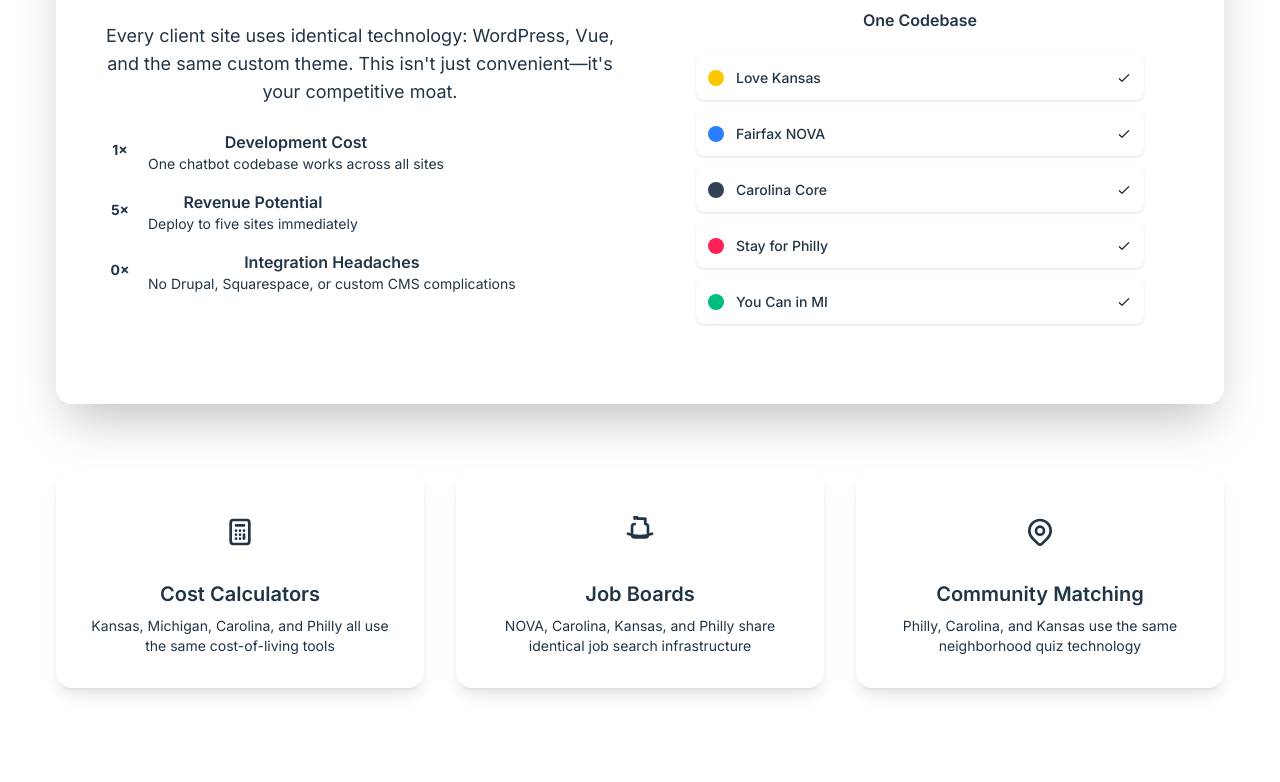
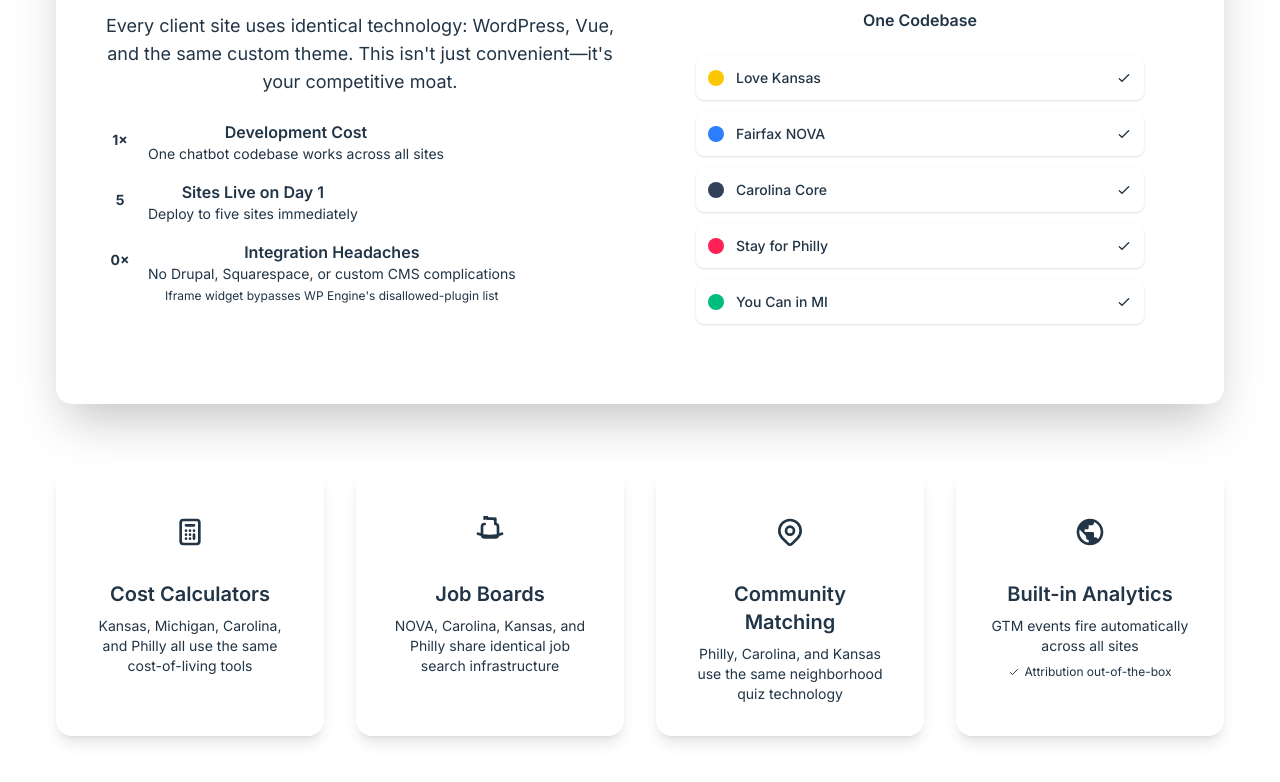
Before and after one commit to pawelsloboda5/pitch-boilerplate-ai-chatbot, a React (Vite) app in the folder ai-chat-bot-pitch/: page / in a window 1280 px wide. Shown: the part 1972-2754 px from the top of the page. Built offline with nearby package versions, Linux system fonts and the light colour scheme.

Commit message:
Updated synergy section

```diff
--- a/ai-chat-bot-pitch/src/App.jsx
+++ b/ai-chat-bot-pitch/src/App.jsx
@@ -418,10 +418,10 @@
                 </div>
                 <div className="flex items-start gap-3">
                   <div className="w-8 h-8 bg-success-100 rounded-full flex items-center justify-center flex-shrink-0 mt-1">
-                    <span className="text-success-600 font-bold text-sm">5×</span>
+                    <span className="text-success-600 font-bold text-sm">5</span>
                   </div>
                   <div>
-                    <p className="font-semibold text-dark-800">Revenue Potential</p>
+                    <p className="font-semibold text-dark-800">Sites Live on Day 1</p>
                     <p className="text-dark-600 text-sm">Deploy to five sites immediately</p>
                   </div>
                 </div>
@@ -432,6 +432,7 @@
                   <div>
                     <p className="font-semibold text-dark-800">Integration Headaches</p>
                     <p className="text-dark-600 text-sm">No Drupal, Squarespace, or custom CMS complications</p>
+                    <p className="text-dark-500 text-xs mt-1 italic">Iframe widget bypasses WP Engine's disallowed-plugin list</p>
                   </div>
                 </div>
               </div>
@@ -474,7 +475,7 @@
         </div>
 
         {/* Shared Features Grid */}
-        <div className="grid grid-cols-1 md:grid-cols-3 gap-8 mb-16">
+        <div className="grid grid-cols-1 md:grid-cols-2 lg:grid-cols-4 gap-8 mb-16">
           <div className="bg-white rounded-2xl p-8 shadow-lg text-center">
             <div className="w-16 h-16 bg-accent-100 rounded-2xl flex items-center justify-center mx-auto mb-4">
               <svg className="w-8 h-8 text-accent-600" fill="none" stroke="currentColor" viewBox="0 0 24 24">
@@ -504,6 +505,25 @@
             </div>
             <h3 className="font-semibold text-dark-900 mb-2 text-xl">Community Matching</h3>
             <p className="text-dark-600 text-sm">Philly, Carolina, and Kansas use the same neighborhood quiz technology</p>
+          </div>
+
+          <div className="bg-white rounded-2xl p-8 shadow-lg text-center">
+            <div className="w-16 h-16 bg-accent-100 rounded-2xl flex items-center justify-center mx-auto mb-4">
+              {/* GTM Icon */}
+              <svg className="w-8 h-8 text-accent-600" viewBox="0 0 24 24" fill="currentColor">
+                <path d="M12 2C6.48 2 2 6.48 2 12s4.48 10 10 10 10-4.48 10-10S17.52 2 12 2zm-1 17.93c-3.93-.49-7-3.85-7-7.93 0-.62.08-1.21.21-1.79L9 15v1c0 1.1.9 2 2 2v1.93zm6.9-2.54c-.26-.81-1-1.39-1.9-1.39h-1v-3c0-.55-.45-1-1-1H8v-2h2c.55 0 1-.45 1-1V7h2c1.1 0 2-.9 2-2v-.41c2.93 1.19 5 4.06 5 7.41 0 2.08-.8 3.97-2.1 5.39z"/>
+              </svg>
+            </div>
+            <h3 className="font-semibold text-dark-900 mb-2 text-xl">Built-in Analytics</h3>
+            <div className="text-dark-600 text-sm space-y-2">
+              <p>GTM events fire automatically across all sites</p>
+              <div className="flex items-center justify-center gap-1 text-xs text-success-700">
+                <svg className="w-3 h-3" fill="none" stroke="currentColor" viewBox="0 0 24 24">
+                  <path strokeLinecap="round" strokeLinejoin="round" strokeWidth={2} d="M5 13l4 4L19 7" />
+                </svg>
+                Attribution out-of-the-box
+              </div>
+            </div>
           </div>
         </div>
 
```
